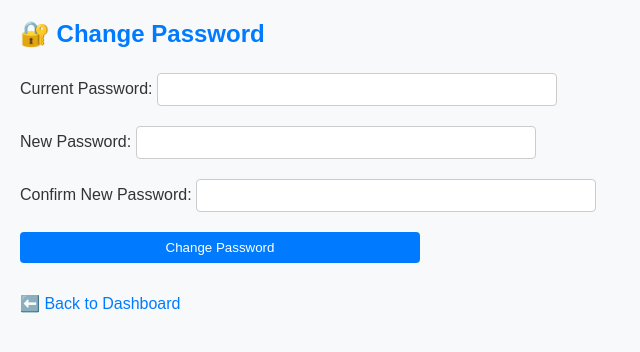
After one commit to viv3kvara/bug-tracker, a PHP site: page /change-password.php in a window 1280 px wide. The commit adds this page. Shown: the top 352 px of the page, without its empty margins (0-640 px from the left). Run offline with PHP 8.4, Linux system fonts and the light colour scheme; the visitor is signed in with stand-in values (Sample User, id 1).

Commit message:
add functionalities change password

```diff
--- a/admin/dashboard.php
+++ b/admin/dashboard.php
@@ -17,6 +17,7 @@ $user = $_SESSION['user'];
     <li><a href="../quiz/add-question.php">Add Quiz Questions</a></li>
     <li><a href="../bugs/list.php">View All Bugs</a></li>
     <li><a href="../logout.php">Logout</a></li>
+    <li><a href="../change-password.php">Change Password</a></li>
 </ul>
 </body>
 </html>
--- /dev/null
+++ b/change-password.php
@@ -0,0 +1,51 @@
+<?php
+session_start();
+include("db/config.php");
+
+if (!isset($_SESSION['user'])) {
+    header("Location: login.php");
+    exit;
+}
+
+$msg = "";
+if (isset($_POST['change'])) {
+    $userId = $_SESSION['user']['id'];
+    $current = $_POST['current'];
+    $new = $_POST['new'];
+    $confirm = $_POST['confirm'];
+
+    $q = $conn->query("SELECT password FROM users WHERE id = $userId");
+    $row = $q->fetch_assoc();
+
+    if (!password_verify($current, $row['password'])) {
+        $msg = "❌ Current password is incorrect!";
+    } elseif ($new !== $confirm) {
+        $msg = "❌ New passwords do not match!";
+    } else {
+        $hashed = password_hash($new, PASSWORD_DEFAULT);
+        $conn->query("UPDATE users SET password = '$hashed' WHERE id = $userId");
+        $msg = "✅ Password changed successfully!";
+    }
+}
+?>
+
+<!DOCTYPE html>
+<html>
+<head>
+    <title>Change Password</title>
+    <link rel="stylesheet" href="css/style.css">
+</head>
+<body>
+<h2>🔐 Change Password</h2>
+<form method="POST">
+    Current Password: <input type="password" name="current" required><br>
+    New Password: <input type="password" name="new" required><br>
+    Confirm New Password: <input type="password" name="confirm" required><br>
+    <button type="submit" name="change">Change Password</button>
+</form>
+
+<?php if ($msg) echo "<p style='color:red;'>$msg</p>"; ?>
+
+<p><a href="dashboard.php">⬅️ Back to Dashboard</a></p>
+</body>
+</html>
--- a/dashboard.php
+++ b/dashboard.php
@@ -19,6 +19,9 @@ $user = $_SESSION['user'];
     <li><a href="chatbot/index.php">Chat with BugBot</a></li>
     <li><a href="youtube/search.php">Watch Debugging Videos</a></li>
     <li><a href="logout.php">Logout</a></li>
+
+    <li><a href="change-password.php">Change Password</a></li>
+
 </ul>
 </body>
 </html>
--- a/login.php
+++ b/login.php
@@ -46,5 +46,6 @@ if (isset($_POST['login'])) {
 }
 }
 ?>
+<p>Don't have an account? <a href="register.php">Register here</a></p>
 </body>
 </html>
```
